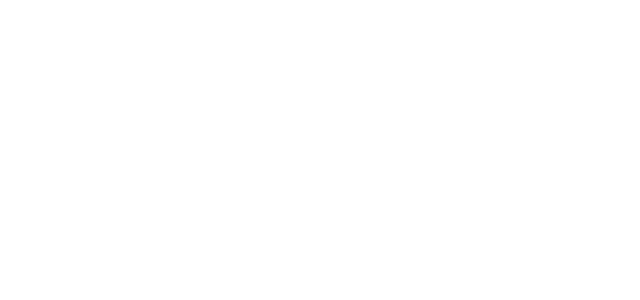
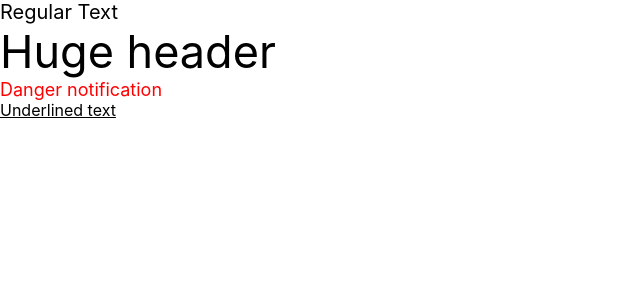
Before and after one commit to Createira/react-homework, a React (Create React App) app: page / in a window 1280 px wide. Shown: the top 300 px of the page, without its empty margins (0-640 px from the left). Built offline with nearby package versions, Linux system fonts and the light colour scheme.

Commit message:
feat(hw_12): add solution for task

```diff
--- a/src/App.js
+++ /dev/null
@@ -1,7 +0,0 @@
-import "./App.css";
-
-function App() {
-  return <div className="App"></div>;
-}
-
-export default App;
--- /dev/null
+++ b/src/Text.js
@@ -0,0 +1,21 @@
+import "./App.css";
+
+function Text({ text, textColor, fontSize, textDecorationLine }) {
+  const styles = {
+    color: textColor,
+    fontSize: fontSize + "px",
+    textDecorationLine,
+  };
+
+  if(styles.textDecorationLine === true) {
+    styles.textDecorationLine = "underline";
+  }
+
+  return (
+    <div className={"title"} style={styles}>
+      {text}
+    </div>
+  );
+}
+
+export default Text;
--- a/src/index.js
+++ b/src/index.js
@@ -1,11 +1,16 @@
 import React from "react";
 import ReactDOM from "react-dom/client";
 import "./index.css";
-import App from "./App";
+import Text from "./Text";
 
 const root = ReactDOM.createRoot(document.getElementById("root"));
 root.render(
   <React.StrictMode>
-    <App />
+    <div className={"title"} >
+      <Text text="Regular Text" textColor="black" fontSize={20} textDecorationLine={false} />
+      <Text text="Huge header" textColor="black" fontSize={45} textDecorationLine={false} />
+      <Text text="Danger notification" textColor="red" fontSize={18} textDecorationLine={false} />
+      <Text text="Underlined text" textColor="black" fontSize={16} textDecorationLine={true} />
+    </div>
   </React.StrictMode>
 );
```
